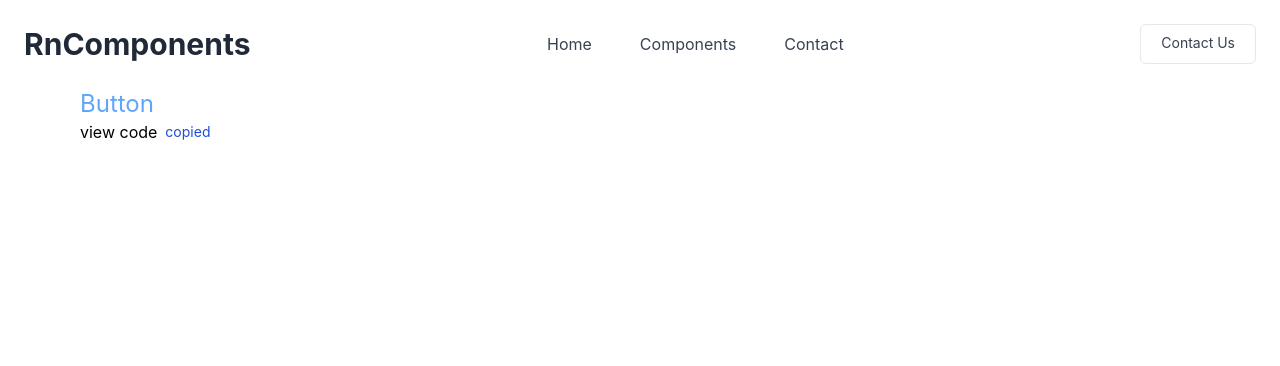
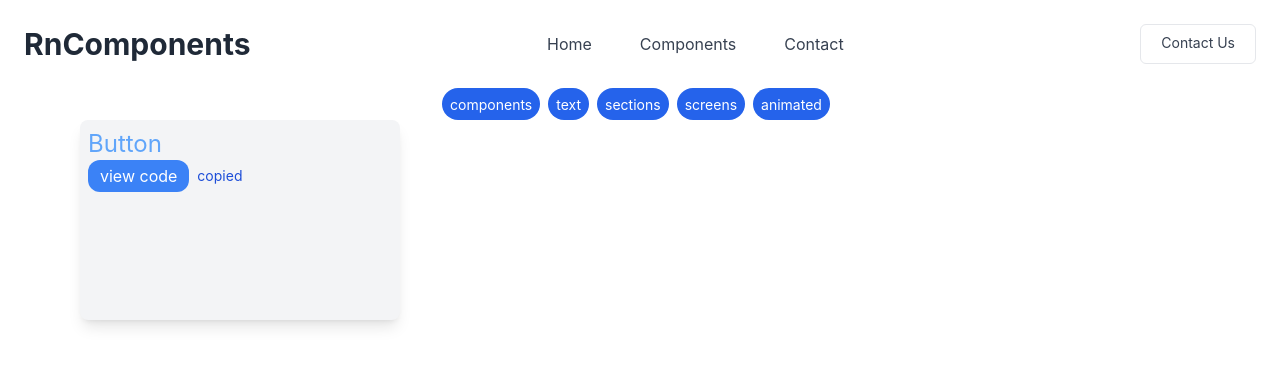
Before and after one commit to Ngenome/react-native-component-store, a Next.js app: page /components in a window 1280 px wide. Shown: the top 366 px of the page. Built offline with nearby package versions, Linux system fonts and the light colour scheme.

Commit message:
modified components page, styled up, added tabs

```diff
--- a/pages/components.tsx
+++ b/pages/components.tsx
@@ -4,27 +4,48 @@ import SyntaxHighlighter from "react-syntax-highlighter";
 import { darcula } from "react-syntax-highlighter/dist/cjs/styles/prism";
 import data from "../data";
 
+const Tabs: React.FC<{ tabs: Array<string> }> = ({ tabs }) => {
+  return (
+    <div className="flex flex-row justify-center items-center">
+      {tabs.map((e, i) => {
+        return (
+          <div
+            key={i}
+            className="tab w-fit  bg-blue-600 hover:bg-blue-700 rounded-full justify-centerflex flex-row items-center py-1 px-2 mr-2"
+          >
+            <span className="text-sm text-white">{e}</span>
+          </div>
+        );
+      })}
+    </div>
+  );
+};
 const CodeView = ({ id, title, code }) => {
   const [collapsed, setCollapsed] = useState(true);
   const [copied, setCopied] = useState(false);
   return (
-    <div key={id} className="flex flex-col">
+    <div
+      key={id}
+      className="flex flex-col w-[25vw] h-[25vh] rounded-lg shadow-lg bg-gray-100 p-2"
+    >
       {/* copy to clipboard here */}
       <h3 className="text-blue-400 text-2xl">{title}</h3>
+      <div className="relative">
         <div className="flex flex-row items-center">
           <span
+            className="bg-blue-500 hover:bg-blue-700 rounded-xl px-3 py-1 text-white"
             onClick={() => {
               setCollapsed(!collapsed);
             }}
           >
             {collapsed ? "view code" : "hide"}
           </span>
-
           <span className="ml-2 text-sm text-blue-700" onClick={() => {}}>
             {copied ? "copy to clipboard" : "copied"}
           </span>
         </div>
         {!collapsed && (
+          <div className="absolute  ">
             <SyntaxHighlighter
               language="js"
               className="max-h-[70vh] overflow-hidden "
@@ -38,7 +59,9 @@ const CodeView = ({ id, title, code }) => {
 
               {code}
             </SyntaxHighlighter>
+          </div>
         )}
+      </div>
     </div>
   );
 };
@@ -107,6 +130,7 @@ const ComponentsPage = () => {
           Contact Us
         </a>
       </nav>
+      <Tabs tabs={["components", "text", "sections", "screens", "animated"]} />
 
       {/* <div className="flex items-center justify-center h-screen">
         <div className="relative inline-block">
```
Lines whose indentation alone changed are shown as unchanged.
